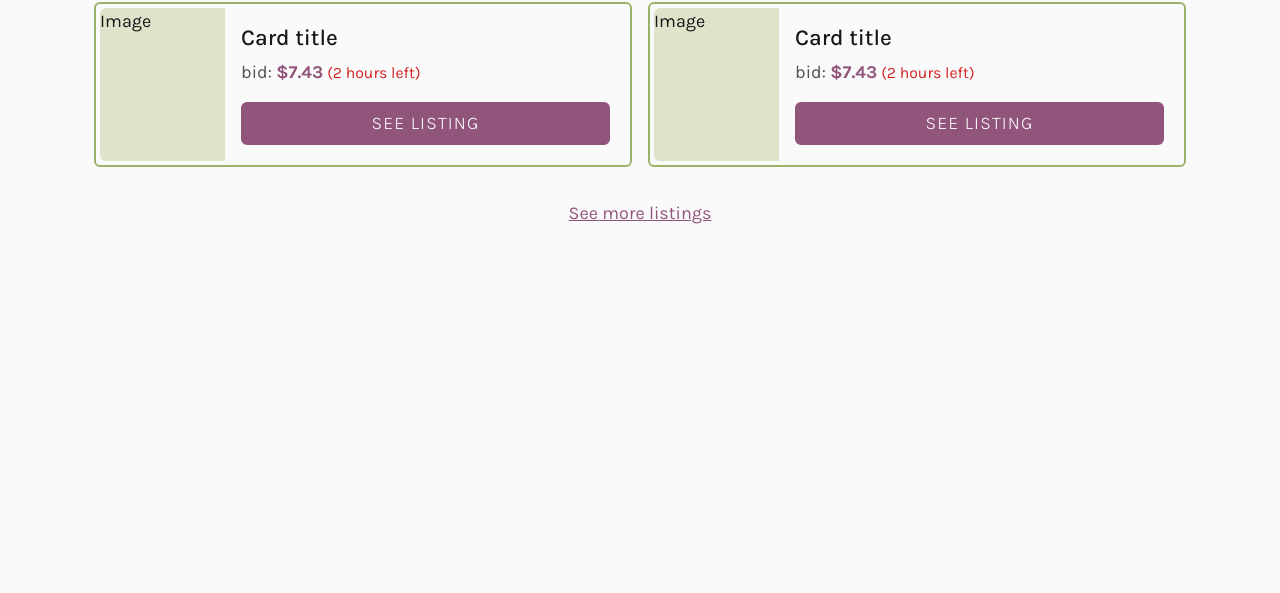
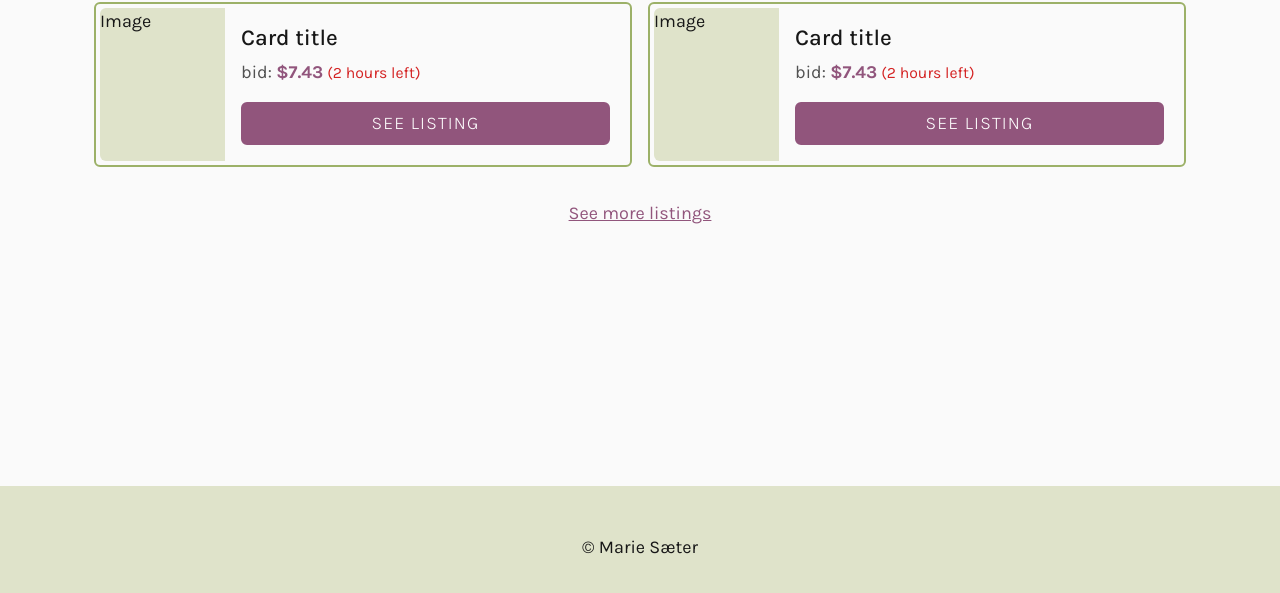
Before and after one commit to mariesaeter/noroff-semester-project-2, a website: page src/index.html in a window 1280 px wide. Shown: the part 191-784 px from the top of the page. Drawn offline with nearby package versions, Linux system fonts and the light colour scheme.

Commit message:
Adds footer html

```diff
--- a/src/index.html
+++ b/src/index.html
@@ -180,6 +180,12 @@
         </button>
       </div>
     </main>
-    <footer></footer>
+    <footer class="bg-light position-fixed bottom-0 d-block w-100 text-center">
+      <div class="container py-5">
+        <div class="row">
+          <div class="col">© Marie Sæter</div>
+        </div>
+      </div>
+    </footer>
   </body>
 </html>
```
Also changed, not shown: src/listing/create/index.html (+7 -1 lines), src/listing/index.html (+7 -1 lines), src/login/index.html (+7 -1 lines), src/profile/index.html (+7 -1 lines), src/register/index.html (+7 -1 lines).
